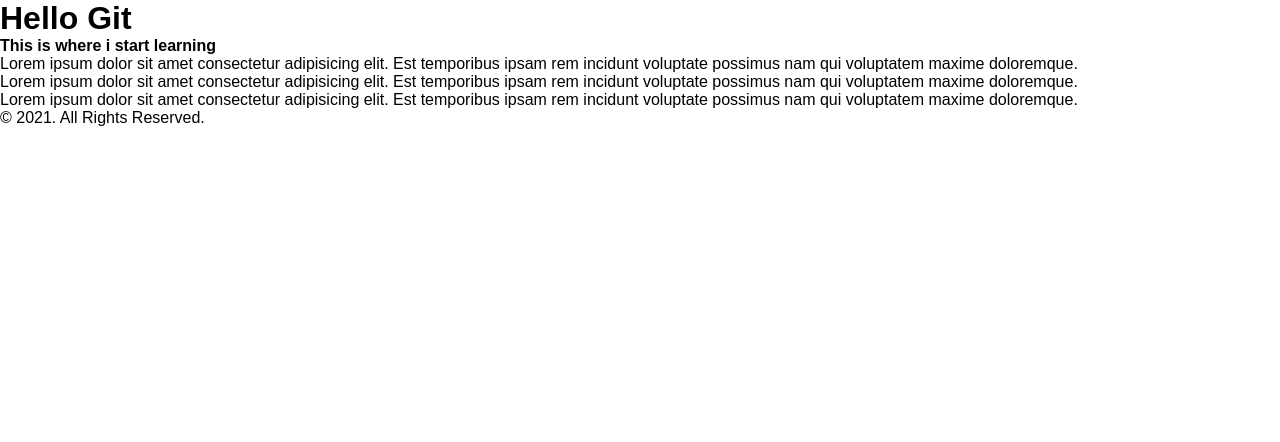
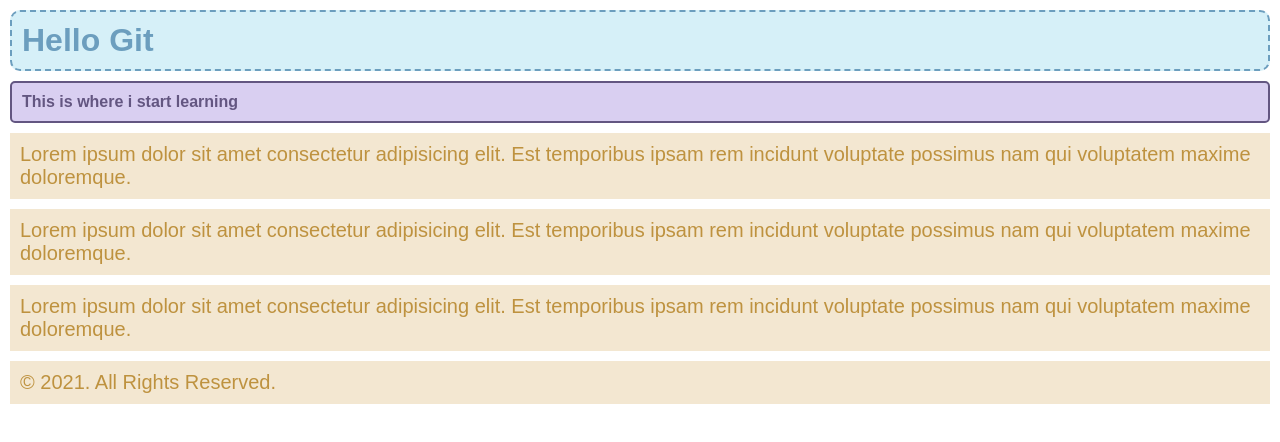
Before and after one commit to codexpression/basic-git, a plain HTML site: page index.html in a window 1280 px wide. Drawn offline with Linux system fonts and the light colour scheme.

Commit message:
Styled the html elements using css (external)

```diff
--- a/style.css
+++ b/style.css
@@ -4,3 +4,30 @@
   box-sizing: border-box;
   font-family: Arial, Helvetica, sans-serif;
 }
+
+/* Box Model */
+h1 {
+  background-color: #d6f0f8;
+  padding: 10px;
+  border: 2px dashed #6c9ebe;
+  border-radius: 10px;
+  margin: 10px;
+  color: #6c9ebe;
+}
+
+h4 {
+  background-color: #d9cff1;
+  padding: 10px;
+  border: 2px solid #635681;
+  border-radius: 5px;
+  margin: 10px;
+  color: #635681;
+}
+
+p {
+  background-color: #f3e7d1;
+  color: #be923f;
+  padding: 10px;
+  margin: 10px;
+  font-size: 20px;
+}
```
